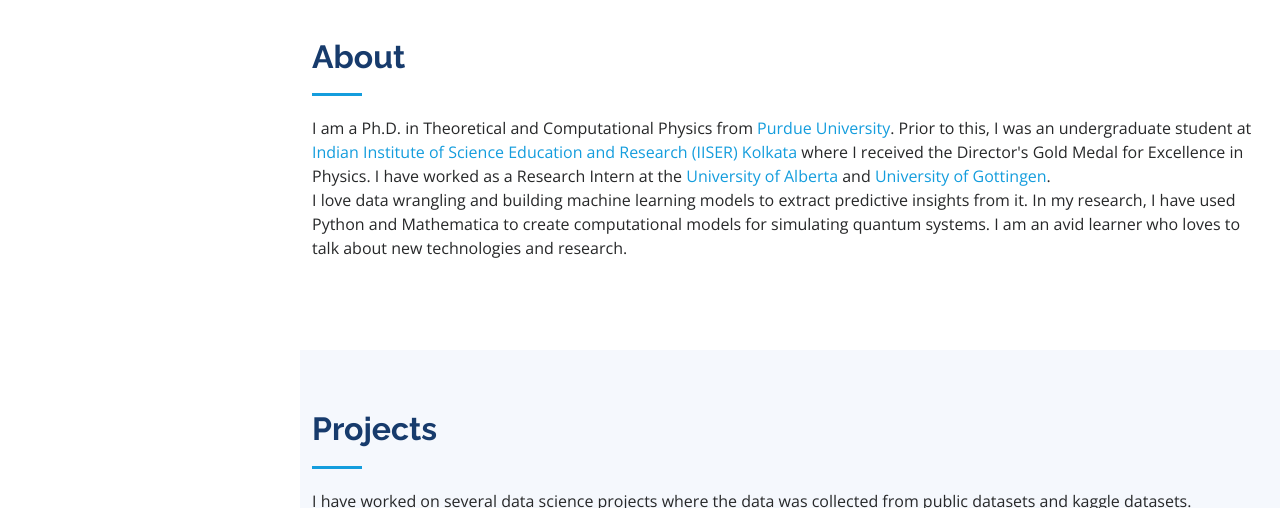
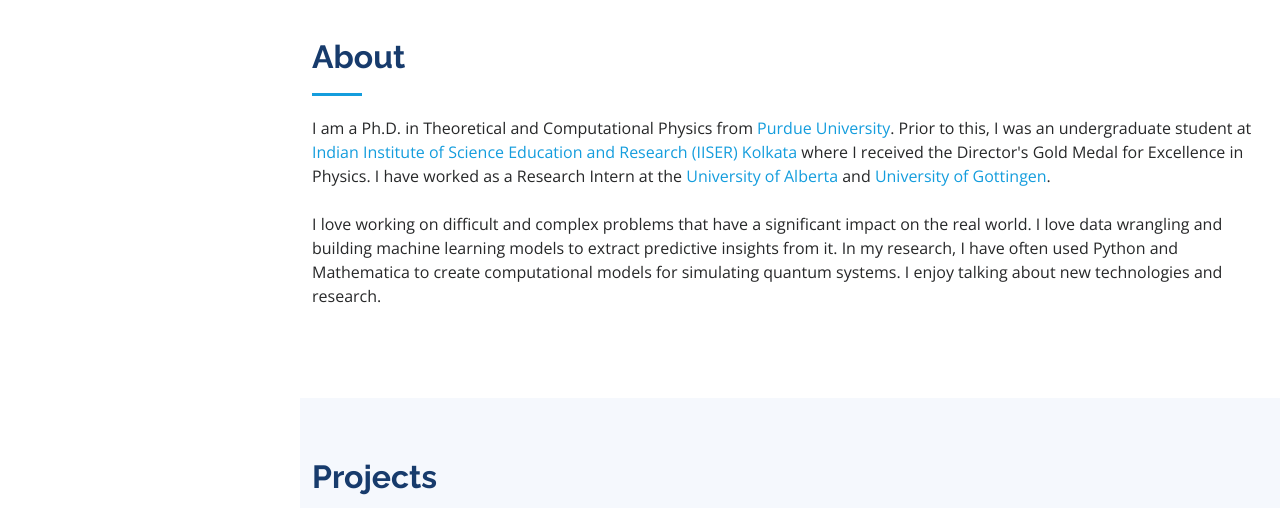
Before and after one commit to rishkhare/rishabhkhare.github.io, a plain HTML site: page index.html in a window 1280 px wide. Shown: the part 822-1330 px from the top of the page. Drawn offline with nearby package versions, Linux system fonts and the light colour scheme.

Commit message:
changed bg

```diff
--- a/assets/css/style.css
+++ b/assets/css/style.css
@@ -246,6 +246,8 @@ h6 {
 
 #hero .hero-container {
   position: relative;
+  left: -100px;
+  /* added for changing the position */
   z-index: 2;
   min-width: 300px;
 }
--- a/index.html
+++ b/index.html
@@ -96,11 +96,12 @@
               and Research (IISER) Kolkata</a> where I received the Director's Gold Medal for Excellence in Physics. I
             have worked as a Research Intern at the <a href="https://www.ualberta.ca">University of Alberta</a> and <a
               href="https://www.uni-goettingen.de/en/1.html">University of Gottingen</a>.</p>
+          <br>
 
-          <p>
-            I love data wrangling and building machine learning models to extract predictive insights from it. In my
-            research, I have used Python and Mathematica to create computational models for simulating quantum systems.
-            I am an avid learner who loves to talk about new technologies and research.
+          <p> I love working on difficult and complex problems that have a significant impact on the real world. I love
+            data wrangling and building machine learning models to extract predictive insights from it. In my research,
+            I have often used Python and Mathematica to create computational models for simulating quantum systems. I
+            enjoy talking about new technologies and research.
           </p>
 
         </div>
```
Also changed, not shown: assets/img/hero-bg_temp.jpg (added), assets/img/hero-bg_tempv2.jpg (added), assets/img/hero-bg_tempv3.jpg (added), 3 other files.
